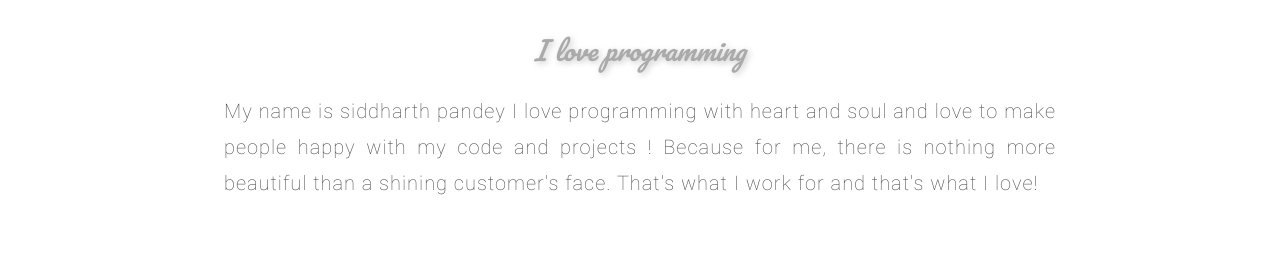
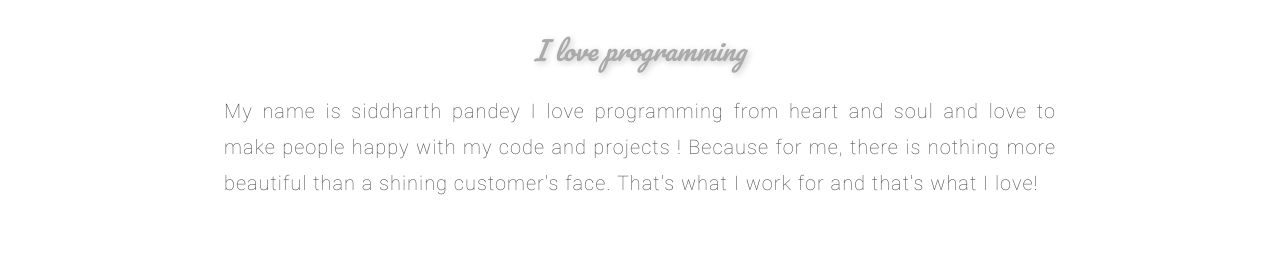
Before and after one commit to siddharth1729/sid.github.io, a plain HTML site: page index.html in a window 1280 px wide. Shown: the part 966-1227 px from the top of the page. Drawn offline with Linux system fonts and the light colour scheme.

Commit message:
Update index.html

```diff
--- a/index.html
+++ b/index.html
@@ -45,7 +45,7 @@
       <div class="about-me">
          <div class="about">
             <h1><em>I love programming</em></h1>
-            <p>My name is siddharth pandey  I love programming  with heart and soul and love to make people happy with my code and projects !
+            <p>My name is siddharth pandey  I love programming  from heart and soul and love to make people happy with my code and projects !
             Because for me, there is nothing more beautiful than a shining customer's face. That's what I work for and that's what I love!
             </p>
          </div>
```
